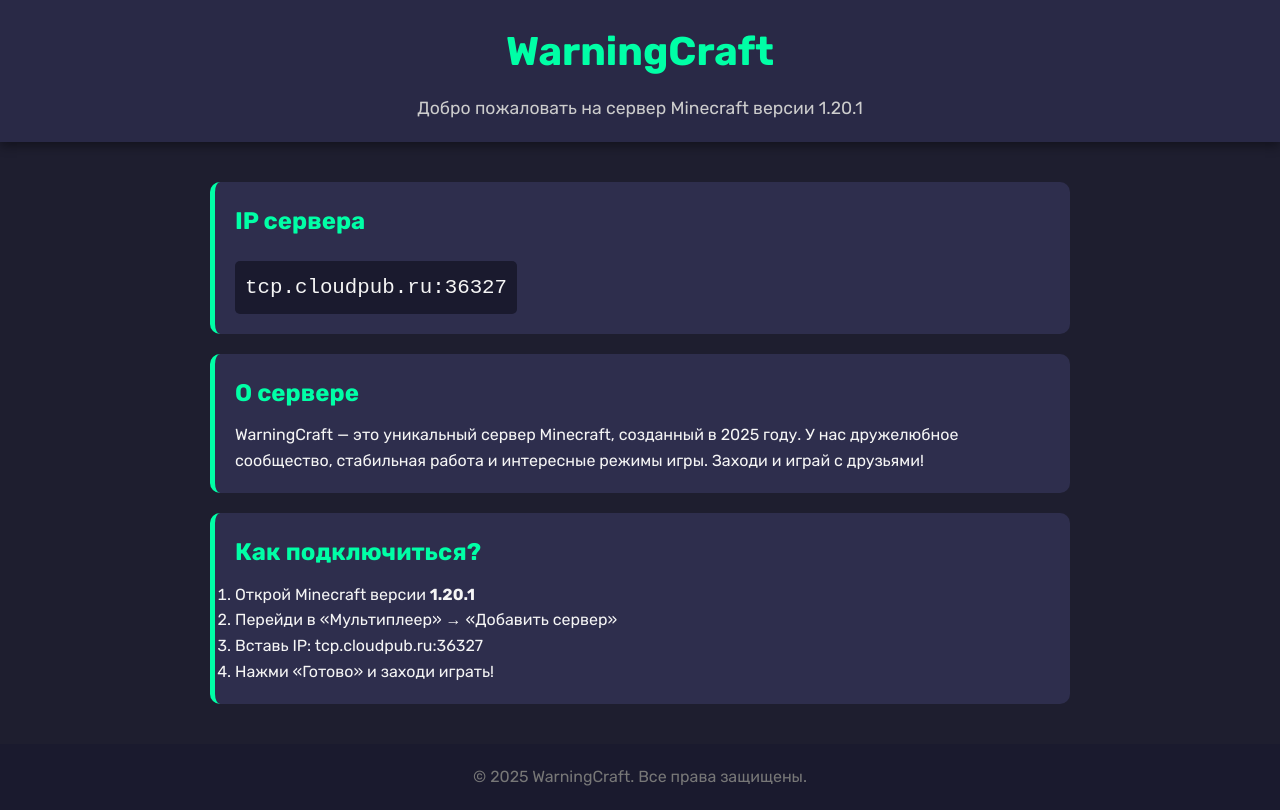
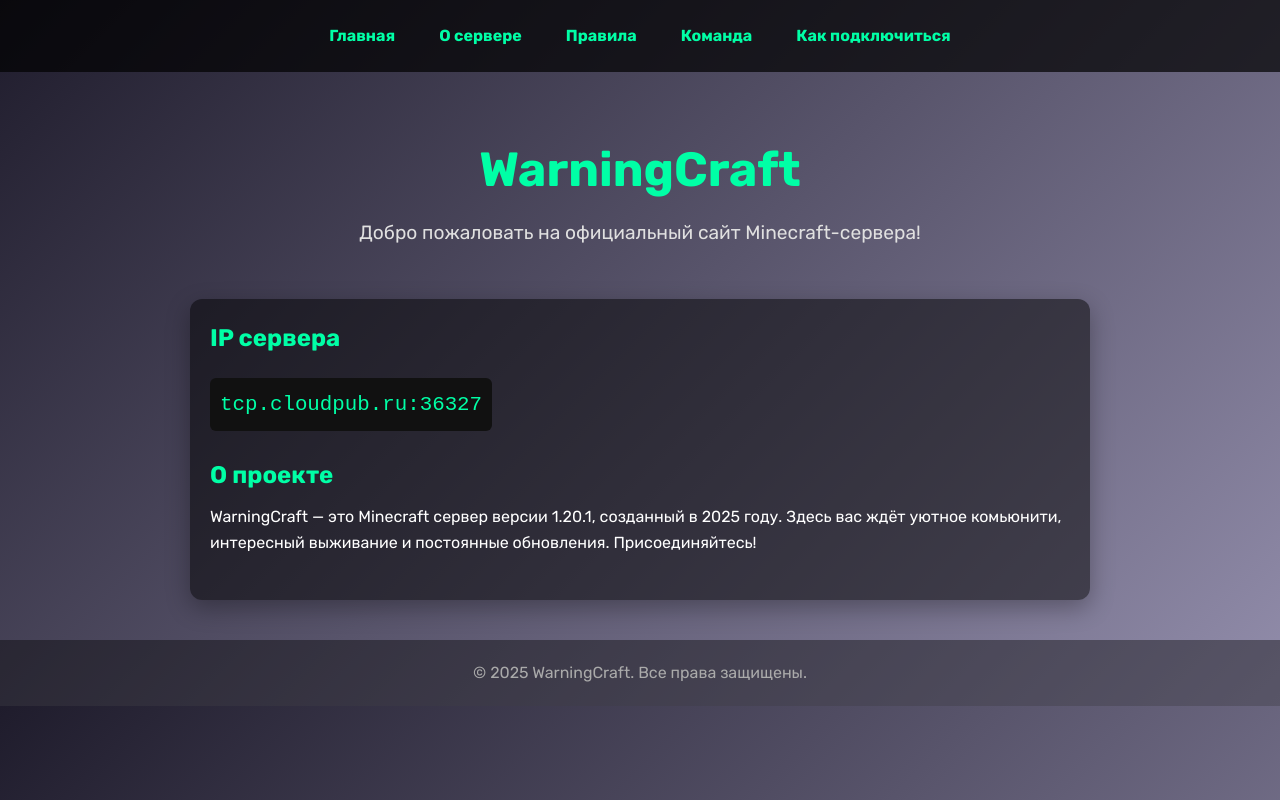
Before and after one commit to Cheese1488/Cheese1488.github.io, a plain HTML site: page index.html in a window 1280 px wide. Drawn offline with Linux system fonts and the light colour scheme.

Commit message:
Update index.html

```diff
--- a/index.html
+++ b/index.html
@@ -3,7 +3,7 @@
 <head>
   <meta charset="UTF-8">
   <meta name="viewport" content="width=device-width, initial-scale=1.0">
-  <title>WarningCraft | Minecraft Сервер</title>
+  <title>WarningCraft | Главная</title>
   <link href="https://fonts.googleapis.com/css2?family=Rubik:wght@400;700&display=swap" rel="stylesheet">
   <style>
     * {
@@ -14,41 +14,59 @@
     }
 
     body {
-      background: #1e1e2f;
-      color: #f5f5f5;
+      background: linear-gradient(135deg, #1f1c2c, #928dab);
+      color: #fff;
       line-height: 1.6;
     }
 
+    nav {
+      background-color: rgba(0, 0, 0, 0.7);
+      padding: 15px 20px;
+      display: flex;
+      justify-content: center;
+      gap: 20px;
+    }
+
+    nav a {
+      color: #00ffa6;
+      text-decoration: none;
+      font-weight: bold;
+      padding: 8px 12px;
+      border-radius: 5px;
+      transition: background 0.3s;
+    }
+
+    nav a:hover {
+      background-color: rgba(0, 255, 166, 0.2);
+    }
+
     header {
-      background-color: #292946;
-      padding: 20px 0;
       text-align: center;
-      box-shadow: 0 4px 10px rgba(0, 0, 0, 0.4);
+      padding: 60px 20px 30px;
     }
 
     header h1 {
-      font-size: 2.5rem;
+      font-size: 3rem;
+      color: #00ffa6;
       margin-bottom: 10px;
-      color: #00ffa6;
     }
 
     header p {
-      font-size: 1.1rem;
-      color: #ccc;
+      font-size: 1.2rem;
+      color: #e0e0e0;
     }
 
     .container {
       max-width: 900px;
-      margin: 40px auto;
-      padding: 0 20px;
+      margin: 20px auto;
+      padding: 20px;
+      background: rgba(0, 0, 0, 0.5);
+      border-radius: 12px;
+      box-shadow: 0 8px 24px rgba(0,0,0,0.3);
     }
 
     .info-box {
-      background-color: #2e2e4d;
-      border-left: 5px solid #00ffa6;
-      padding: 20px;
-      margin-bottom: 20px;
-      border-radius: 10px;
+      margin-bottom: 25px;
     }
 
     .info-box h2 {
@@ -58,34 +76,43 @@
 
     .ip {
       font-size: 1.3rem;
-      background: #1a1a2e;
+      background: #111;
       padding: 10px;
-      border-radius: 5px;
+      border-radius: 6px;
       display: inline-block;
       margin-top: 10px;
       font-family: monospace;
+      color: #00ffa6;
     }
 
     footer {
       text-align: center;
       padding: 20px;
-      background-color: #1a1a2e;
-      color: #777;
+      background-color: rgba(0, 0, 0, 0.4);
+      color: #aaa;
       margin-top: 40px;
     }
 
     @media (max-width: 600px) {
       header h1 {
-        font-size: 1.8rem;
+        font-size: 2rem;
       }
     }
   </style>
 </head>
 <body>
 
+  <nav>
+    <a href="index.html">Главная</a>
+    <a href="about.html">О сервере</a>
+    <a href="rules.html">Правила</a>
+    <a href="team.html">Команда</a>
+    <a href="connect.html">Как подключиться</a>
+  </nav>
+
   <header>
     <h1>WarningCraft</h1>
-    <p>Добро пожаловать на сервер Minecraft версии 1.20.1</p>
+    <p>Добро пожаловать на официальный сайт Minecraft-сервера!</p>
   </header>
 
   <div class="container">
@@ -95,18 +122,8 @@
     </div>
 
     <div class="info-box">
-      <h2>О сервере</h2>
-      <p>WarningCraft — это уникальный сервер Minecraft, созданный в 2025 году. У нас дружелюбное сообщество, стабильная работа и интересные режимы игры. Заходи и играй с друзьями!</p>
-    </div>
-
-    <div class="info-box">
-      <h2>Как подключиться?</h2>
-      <ol>
-        <li>Открой Minecraft версии <strong>1.20.1</strong></li>
-        <li>Перейди в «Мультиплеер» → «Добавить сервер»</li>
-        <li>Вставь IP: <code>tcp.cloudpub.ru:36327</code></li>
-        <li>Нажми «Готово» и заходи играть!</li>
-      </ol>
+      <h2>О проекте</h2>
+      <p>WarningCraft — это Minecraft сервер версии 1.20.1, созданный в 2025 году. Здесь вас ждёт уютное комьюнити, интересный выживание и постоянные обновления. Присоединяйтесь!</p>
     </div>
   </div>
 
```
